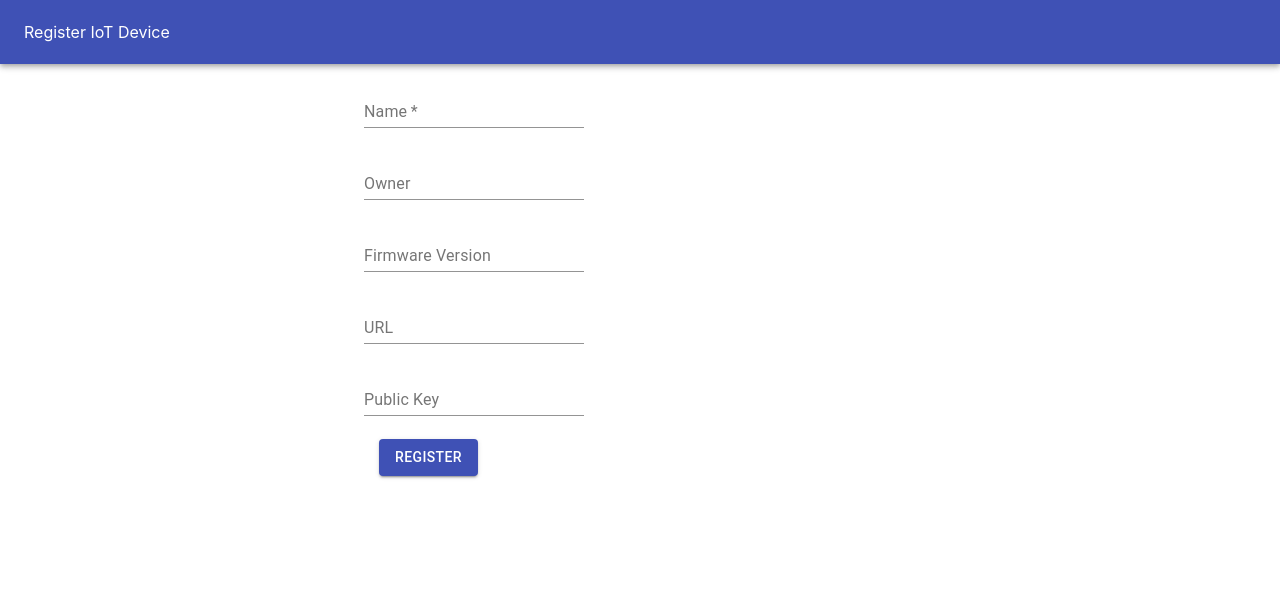
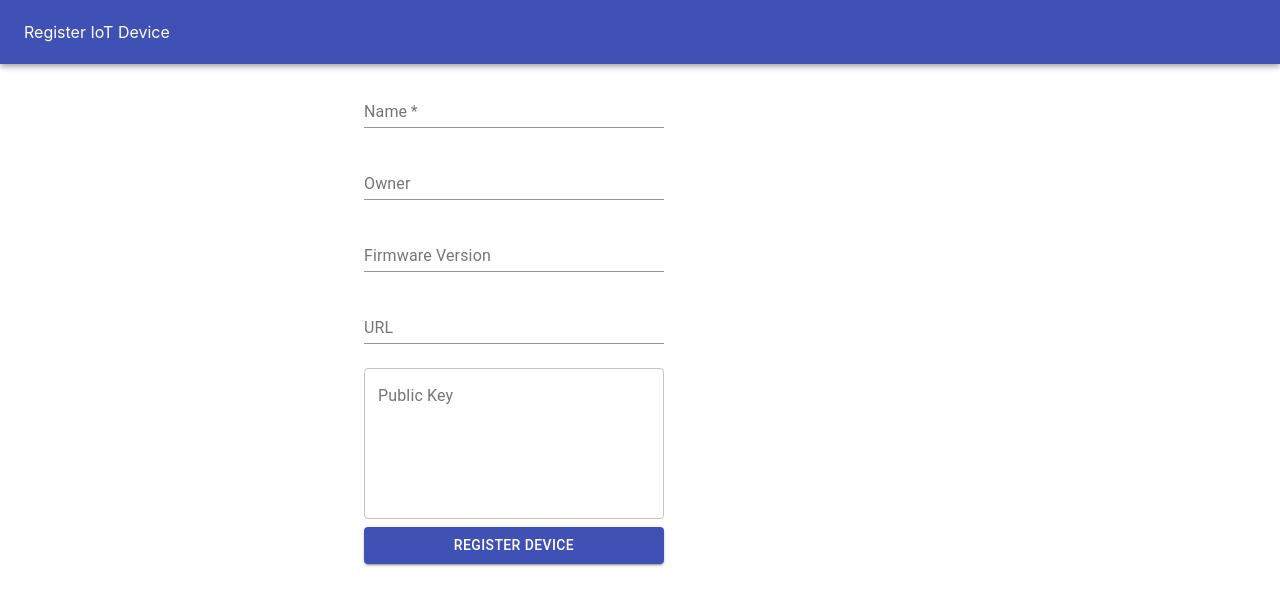
Before and after one commit to mmataja/manage-iot-over-blockchain-frontend, a React (Create React App) app: page / in a window 1280 px wide. Shown: the top 606 px of the page. Built offline with nearby package versions, Linux system fonts and the light colour scheme.

Commit message:
style changes on register form

```diff
--- a/src/components/RegisterForm/index.jsx
+++ b/src/components/RegisterForm/index.jsx
@@ -3,6 +3,8 @@ import axios from 'axios';
 import { ThemeProvider } from '@material-ui/styles';
 import { createMuiTheme } from '@material-ui/core/styles'
 import { Container, AppBar, Toolbar, TextField, Button } from '@material-ui/core';
+
+import { Styles } from './styles';
 
 const theme = createMuiTheme();
 
@@ -11,6 +13,7 @@ export class RegisterForm extends Component {
     deviceOwner: '',
     deviceName: '',
     deviceFirmware: '',
+    url: '',
     publicKey: '',
   };
 
@@ -24,6 +27,9 @@ export class RegisterForm extends Component {
     const selectedWalletAddress = await window.web3.eth.getAccounts();
 
     const signature = selectedWalletAddress[0] + this.state.deviceFirmware;
+    // TODO
+    // poslati jedan request koji ce generirati ugovor, vratiti response o uspješnoj kreaciji ugovora
+    // zatim poslati request koji će pozvati metodu za registriranje samog uređaja
 
     axios.post("http://localhost:8000/register", {signature, account: selectedWalletAddress[0]})
       .then(response => console.log(response))
@@ -32,7 +38,7 @@ export class RegisterForm extends Component {
   }
 
   render() {
-    const { deviceOwner, deviceName, deviceFirmware, publicKey } = this.state;
+    const { deviceOwner, deviceName, deviceFirmware, url, publicKey } = this.state;
 
     return (
       <ThemeProvider theme={theme}>
@@ -51,6 +57,7 @@ export class RegisterForm extends Component {
                 required={true}
                 onChange={this.handleChange('deviceOwner')}
                 value={deviceOwner}
+                style={Styles.textField}
               />
               <br/>
               <TextField
@@ -59,6 +66,7 @@ export class RegisterForm extends Component {
                 margin="normal"
                 onChange={this.handleChange('deviceName')}
                 value={deviceName}
+                style={Styles.textField}
               />
               <br/>
               <TextField
@@ -67,22 +75,28 @@ export class RegisterForm extends Component {
                 margin="normal"
                 onChange={this.handleChange('deviceFirmware')}
                 value={deviceFirmware}
+                style={Styles.textField}
               />
               <br/>
               <TextField
                 id="url"
                 label="URL"
                 margin="normal"
-                onChange={this.handleChange('publicKey')}
-                value={publicKey}
+                onChange={this.handleChange('url')}
+                value={url}
+                style={Styles.textField}
               />
               <br/>
               <TextField
                 id="public-key"
                 label="Public Key"
+                multiline
+                rows="6"
                 margin="normal"
                 onChange={this.handleChange('publicKey')}
                 value={publicKey}
+                style={Styles.textField}
+                variant="outlined"
               />
               <br/>
               <Button
@@ -90,9 +104,9 @@ export class RegisterForm extends Component {
                 type="submit"
                 size="medium"
                 color="primary"
-                style={styles.button}
+                style={styles.button, Styles.textField}
               >
-                Register
+                Register Device
               </Button>
             </form>
 
--- /dev/null
+++ b/src/components/RegisterForm/styles.js
@@ -0,0 +1,5 @@
+module.exports.Styles = {
+  textField: {
+    width: '300px',
+  },
+}
```
